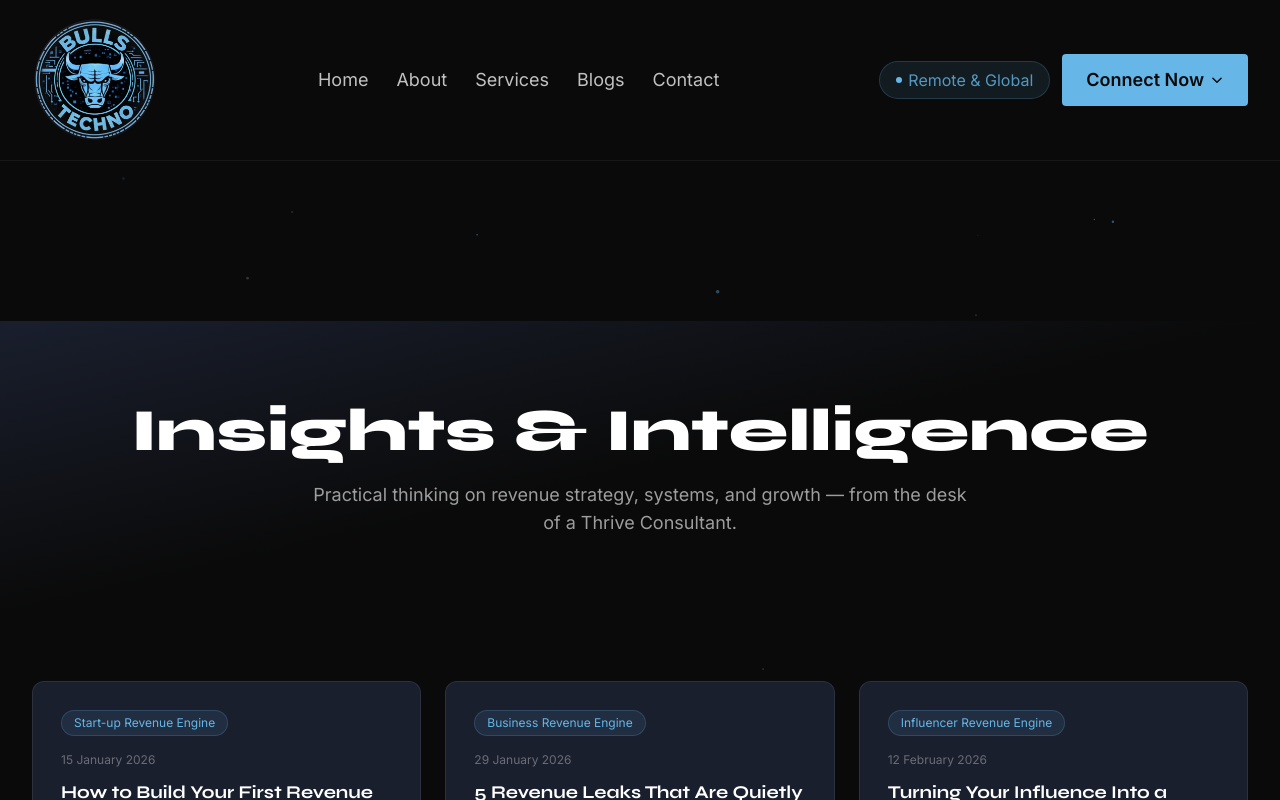
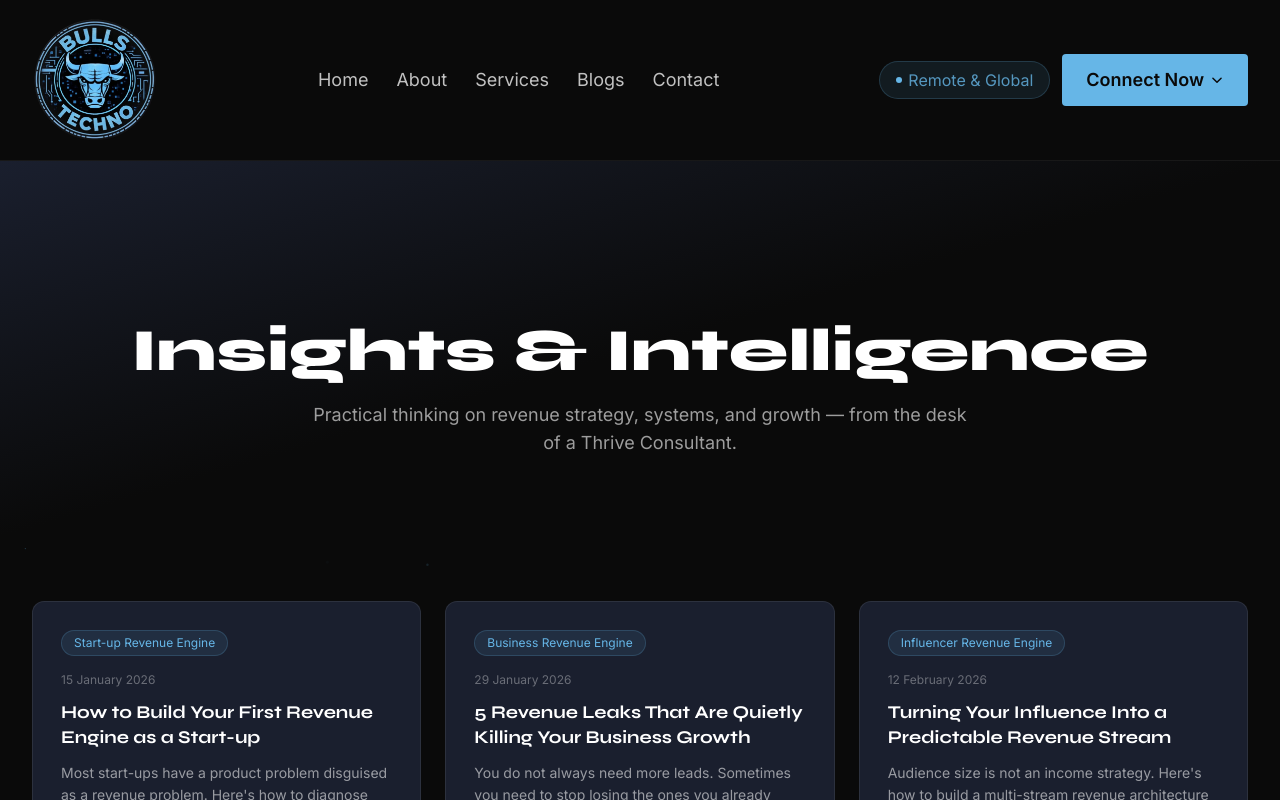
Before and after one commit to ElectroBulls/bulls-techno, a Next.js app: page /blogs in a window 1280 px wide. Shown: the top 800 px of the page. Built offline with nearby package versions, Linux system fonts and the light colour scheme.

Commit message:
Fix header overlap by adding pt-40 to each page hero section

```diff
--- a/src/app/about/page.tsx
+++ b/src/app/about/page.tsx
@@ -13,7 +13,7 @@ export default function AboutPage() {
   return (
     <>
       {/* ── Hero ── */}
-      <section className="py-20 px-4 sm:px-6 lg:px-8 bg-gradient-to-br from-bulls-card via-bulls-black to-bulls-black">
+      <section className="pt-40 pb-20 px-4 sm:px-6 lg:px-8 bg-gradient-to-br from-bulls-card via-bulls-black to-bulls-black">
         <div className="max-w-7xl mx-auto text-center">
           <h1 className="font-heading font-extrabold text-4xl sm:text-5xl lg:text-6xl text-bulls-white mb-5">
             {about.hero.heading}
--- a/src/app/blogs/page.tsx
+++ b/src/app/blogs/page.tsx
@@ -14,7 +14,7 @@ export default function BlogsPage() {
   return (
     <>
       {/* ── Hero ── */}
-      <section className="py-20 px-4 sm:px-6 lg:px-8 bg-gradient-to-br from-bulls-card via-bulls-black to-bulls-black">
+      <section className="pt-40 pb-20 px-4 sm:px-6 lg:px-8 bg-gradient-to-br from-bulls-card via-bulls-black to-bulls-black">
         <div className="max-w-7xl mx-auto text-center">
           <h1 className="font-heading font-extrabold text-4xl sm:text-5xl lg:text-6xl text-bulls-white mb-5">
             {blogs.hero.heading}
--- a/src/app/contact/page.tsx
+++ b/src/app/contact/page.tsx
@@ -14,7 +14,7 @@ export default function ContactPage() {
   return (
     <>
       {/* ── Hero ── */}
-      <section className="py-20 px-4 sm:px-6 lg:px-8 bg-gradient-to-br from-bulls-card via-bulls-black to-bulls-black">
+      <section className="pt-40 pb-20 px-4 sm:px-6 lg:px-8 bg-gradient-to-br from-bulls-card via-bulls-black to-bulls-black">
         <div className="max-w-7xl mx-auto text-center">
           <h1 className="font-heading font-extrabold text-4xl sm:text-5xl lg:text-6xl text-bulls-white mb-5">
             {contact.hero.heading}
--- a/src/app/globals.css
+++ b/src/app/globals.css
@@ -50,6 +50,10 @@
 }
 
 /* ── Global Base ── */
+html {
+  scroll-padding-top: 160px;
+}
+
 *, *::before, *::after {
   box-sizing: border-box;
 }
--- a/src/app/layout.tsx
+++ b/src/app/layout.tsx
@@ -73,7 +73,7 @@ export default function RootLayout({
         <Header />
 
         {/* Page content */}
-        <main className="relative z-10 flex-1 pt-40">{children}</main>
+        <main className="relative z-10 flex-1">{children}</main>
 
         {/* Footer — appears on every page (Powered by Capital Force Solutions) */}
         <Footer />
--- a/src/app/page.tsx
+++ b/src/app/page.tsx
@@ -14,7 +14,9 @@ export default function HomePage() {
   return (
     <>
       {/* ── Hero Slider ── */}
-      <HeroSlider />
+      <section className="pt-40">
+        <HeroSlider />
+      </section>
 
       {/* ── What We Do ── */}
       <section className="py-20 px-4 sm:px-6 lg:px-8 max-w-7xl mx-auto">
--- a/src/app/privacy/page.tsx
+++ b/src/app/privacy/page.tsx
@@ -12,7 +12,7 @@ export default function PrivacyPage() {
   return (
     <>
       {/* ── Hero ── */}
-      <section className="py-16 px-4 sm:px-6 lg:px-8 bg-gradient-to-br from-bulls-card via-bulls-black to-bulls-black">
+      <section className="pt-40 pb-16 px-4 sm:px-6 lg:px-8 bg-gradient-to-br from-bulls-card via-bulls-black to-bulls-black">
         <div className="max-w-4xl mx-auto">
           <h1 className="font-heading font-extrabold text-4xl sm:text-5xl text-bulls-white mb-3">
             {privacy.hero.heading}
--- a/src/app/services/page.tsx
+++ b/src/app/services/page.tsx
@@ -13,7 +13,7 @@ export default function ServicesPage() {
   return (
     <>
       {/* ── Hero ── */}
-      <section className="py-20 px-4 sm:px-6 lg:px-8 bg-gradient-to-br from-bulls-card via-bulls-black to-bulls-black">
+      <section className="pt-40 pb-20 px-4 sm:px-6 lg:px-8 bg-gradient-to-br from-bulls-card via-bulls-black to-bulls-black">
         <div className="max-w-7xl mx-auto text-center">
           <h1 className="font-heading font-extrabold text-4xl sm:text-5xl lg:text-6xl text-bulls-white mb-5">
             {services.hero.heading}
```
